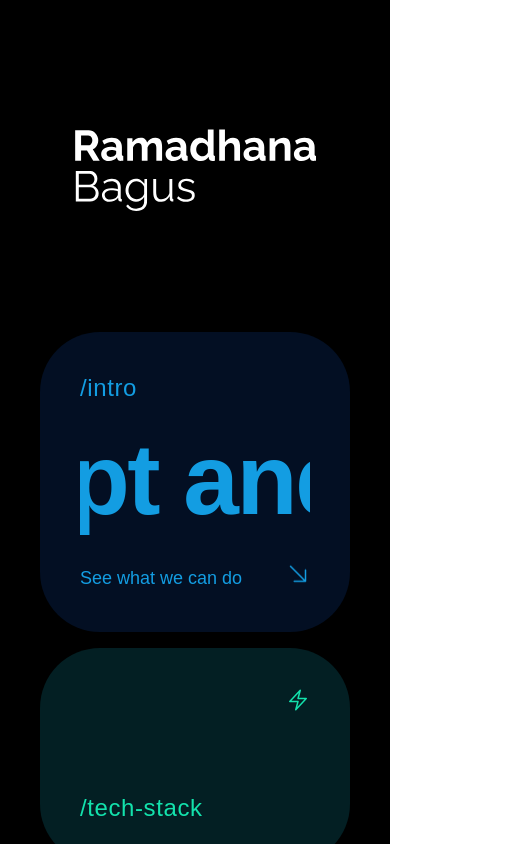
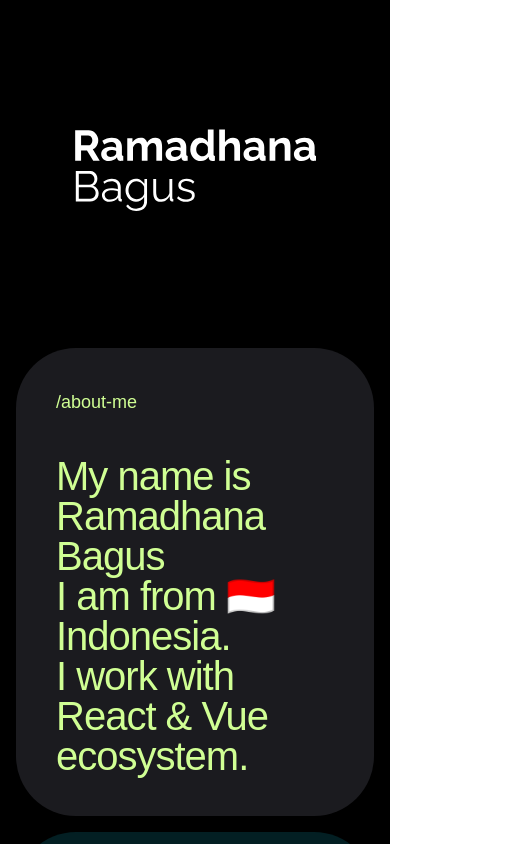
Before and after one commit to ramadhanabs/personal-website-revamp, a Next.js app: page / in a window 390 px wide. Shown: the top 844 px of the page, 515 px wide, since content can reach past the window. Built offline with nearby package versions, Linux system fonts and the light colour scheme.

Commit message:
feat: update responsive mobile view

```diff
--- a/src/components/elements/Footer/Footer.tsx
+++ b/src/components/elements/Footer/Footer.tsx
@@ -2,8 +2,8 @@ import React from 'react'
 
 const Footer = () => {
   return (
-    <footer className="py-4 flex items-center justify-end">
-      <p className="text-center font-light text-white">
+    <footer className="py-4 flex items-center justify-center sm:justify-end">
+      <p className="text-xs sm:text-base text-center font-light text-white">
         ✨ Inspired by <a className="font-bold" href="https://www.thecraftsmen.tech">thecraftsmen.tech</a>
       </p>
     </footer>
--- a/src/composites/home/AboutMe.tsx
+++ b/src/composites/home/AboutMe.tsx
@@ -20,10 +20,14 @@ const AboutMe = () => {
         />
       </div>
       <p className="text-lg">/about-me</p>
-      <p className="text-[80px] tracking-tight leading-none mt-10">
+      <p className="text-[80px] tracking-tight leading-none mt-10 hidden sm:block">
         My name is <strong className="gradient-text">Ramadhana Bagus</strong> <br />
-        I am from 🇮🇩 Indonesia. <br />
-        I work with React & Vue ecosystem.
+        I am from 🇮🇩 Indonesia. <br />I work with React & Vue ecosystem.
+      </p>
+      <p className="block sm:hidden text-[40px] tracking-tight leading-none mt-10">
+        My name is Ramadhana Bagus
+        <br />
+        I am from 🇮🇩 Indonesia. <br />I work with React & Vue ecosystem.
       </p>
     </Card>
   )
--- a/src/composites/home/Contact.tsx
+++ b/src/composites/home/Contact.tsx
@@ -15,10 +15,13 @@ const Contact = () => {
               <PhoneIcon className="w-10 h-10" />
             </StackItem>
           </StackWrapper>
-          <p className="gradient-text text-[100px] h-[160px] font-bold tracking-tight">
+          <p className="gradient-text text-[100px] h-[160px] font-bold tracking-tight hidden sm:block">
             Reach Me Out
           </p>
         </div>
+        <p className="text-[40px] font-bold tracking-tight leading-none block sm:hidden my-8">
+          Reach Me Out
+        </p>
         <p className="text-2xl font-light">
           Whether you're a fellow developer, a business owner looking to improve your website,{" "}
           <br />
--- a/src/composites/home/Summary.tsx
+++ b/src/composites/home/Summary.tsx
@@ -6,7 +6,7 @@ import { BoltIcon, FingerPrintIcon, PhoneIcon } from "@heroicons/react/24/outlin
 
 const Summary = () => {
   return (
-    <div className="grid grid-cols-1 sm:grid-cols-2 gap-4 mt-auto">
+    <div className="hidden sm:grid grid-cols-1 sm:grid-cols-2 gap-4 mt-auto">
       <Card className="h-auto bg-[#030f23] text-[#139de2]" isWithHover>
         <p className="font-extralight text-2xl tracking-wide">/intro</p>
         <MarqueeText className="text-[100px] h-[160px] font-bold tracking-tight group-hover:opacity-0 ease-in-out duration-300">
--- a/src/composites/home/WorkingExperience.tsx
+++ b/src/composites/home/WorkingExperience.tsx
@@ -62,10 +62,11 @@ const WorkingExperience = () => {
               <BriefcaseIcon className="w-10 h-10" />
             </StackItem>
           </StackWrapper>
-          <p className="gradient-text text-[100px] h-[160px] font-bold tracking-tight">
+          <p className="gradient-text text-[100px] h-[160px] font-bold tracking-tight hidden sm:block">
             Grind - Street Cred
           </p>
         </div>
+        <p className="text-[40px] font-bold tracking-tight leading-none block sm:hidden my-8">Grind - Street Cred</p>
         <p className="text-2xl font-light">
           My wealth of experiences creating visually appealing and user-friendly websites <br />{" "}
           with a strong grasp of <strong className="font-bold">modern frontend frameworks</strong>.
--- a/src/pages/index.tsx
+++ b/src/pages/index.tsx
@@ -40,7 +40,7 @@ export default function Home() {
         <meta name="viewport" content="width=device-width, initial-scale=1" />
         <link rel="icon" href="/favicon.ico" />
       </Head>
-      <div className="min-h-screen bg-black px-10 ">
+      <div className="min-h-screen bg-black px-4 sm:px-10">
         <div className="hidden sm:block absolute top-[24px] left-[24px]">
           <img className="w-32 h-32 animate-spin-slow" src="circular-text.svg" />
         </div>
```
